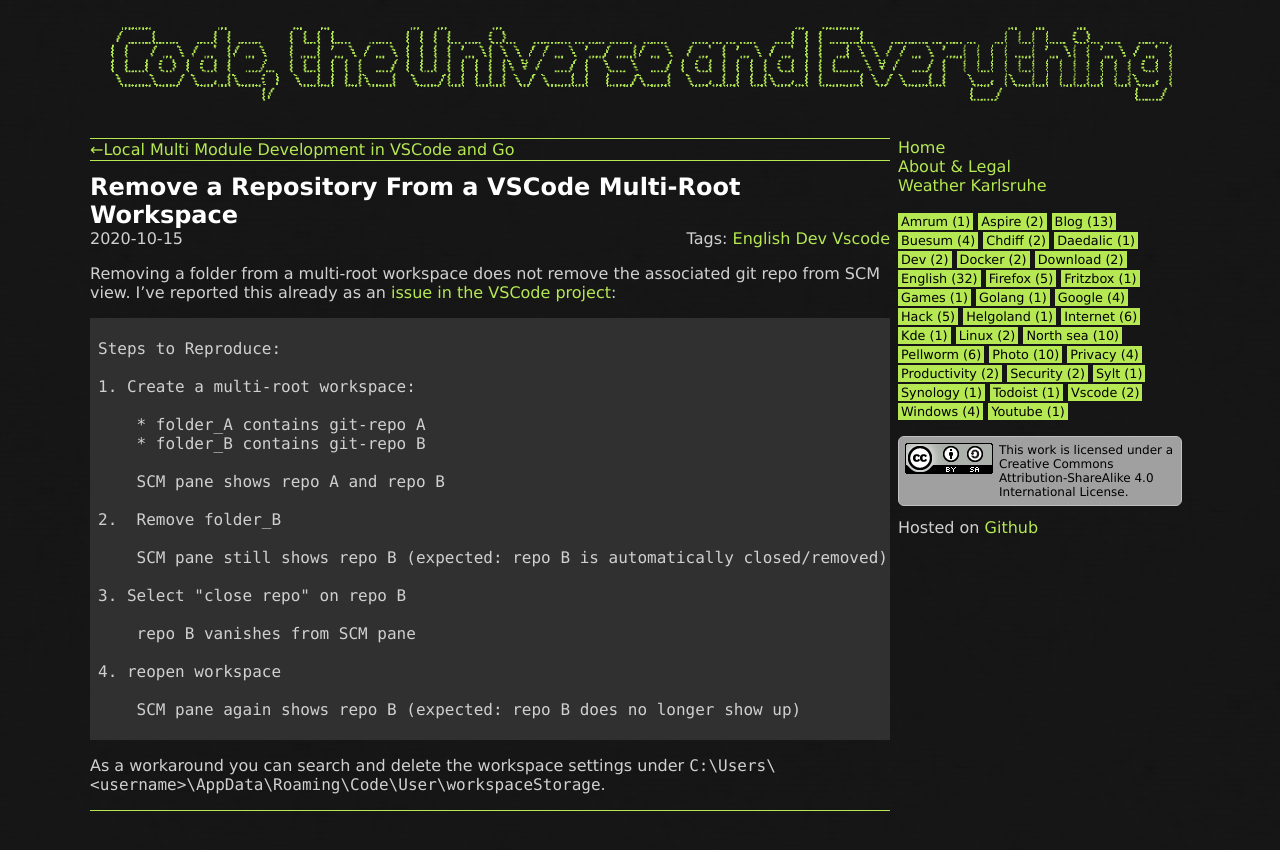
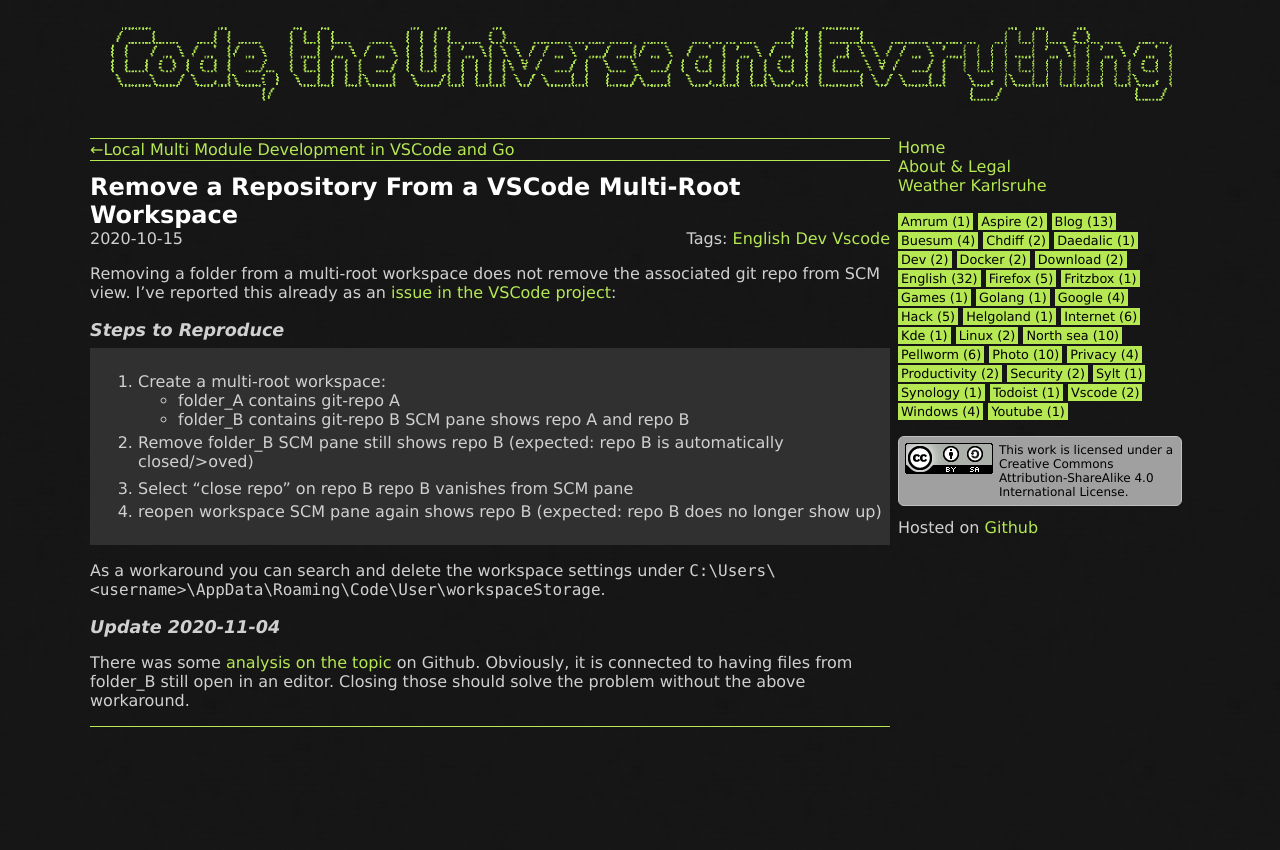
Before and after one commit to soerenkoehler/soerenkoehler.github.io, a Jekyll site: the page built from _posts/dev/2020-10-15-remove-repository-from-vscode-workspace.md, in a window 1280 px wide. Shown: the top 850 px of the page. Built offline with Jekyll 4.4.1, drawn with Linux system fonts in a browser that asks for light colours.

Commit message:
update to "repos and multi root workspaces"

```diff
--- a/_posts/dev/2020-10-15-remove-repository-from-vscode-workspace.md
+++ b/_posts/dev/2020-10-15-remove-repository-from-vscode-workspace.md
@@ -7,28 +7,29 @@
 repo from SCM view. I've reported this already as an [issue in the VSCode
 project][issue]:
 
-    Steps to Reproduce:
+#### Steps to Reproduce ####
 
-    1. Create a multi-root workspace:
-
-        * folder_A contains git-repo A
-        * folder_B contains git-repo B
-
-        SCM pane shows repo A and repo B
-
-    2.  Remove folder_B
-
-        SCM pane still shows repo B (expected: repo B is automatically closed/removed)
-
-    3. Select "close repo" on repo B
-
-        repo B vanishes from SCM pane
-
-    4. reopen workspace
-
-        SCM pane again shows repo B (expected: repo B does no longer show up)
+> 1.  Create a multi-root workspace:
+>     * folder_A contains git-repo A
+>     * folder_B contains git-repo B
+>     SCM pane shows repo A and repo B
+>
+> 2.  Remove folder_B SCM pane still shows repo B (expected: repo B is
+>     automatically closed/>oved)
+>
+> 3.  Select "close repo" on repo B repo B vanishes from SCM pane
+>
+> 4.  reopen workspace SCM pane again shows repo B (expected: repo B does no
+>     longer show up)
 
 As a workaround you can search and delete the workspace settings under
 `C:\Users\<username>\AppData\Roaming\Code\User\workspaceStorage`.
 
-[issue]: https://github.com/microsoft/vscode/issues/108757/
+#### Update 2020-11-04 ####
+
+There was some [analysis on the topic](analysis) on Github. Obviously, it is
+connected to having files from folder_B still open in an editor. Closing those
+should solve the problem without the above workaround.
+
+[issue]:    https://github.com/microsoft/vscode/issues/108757/
+[analysis]: https://github.com/microsoft/vscode/issues/108757/#issuecomment-713690131
```
